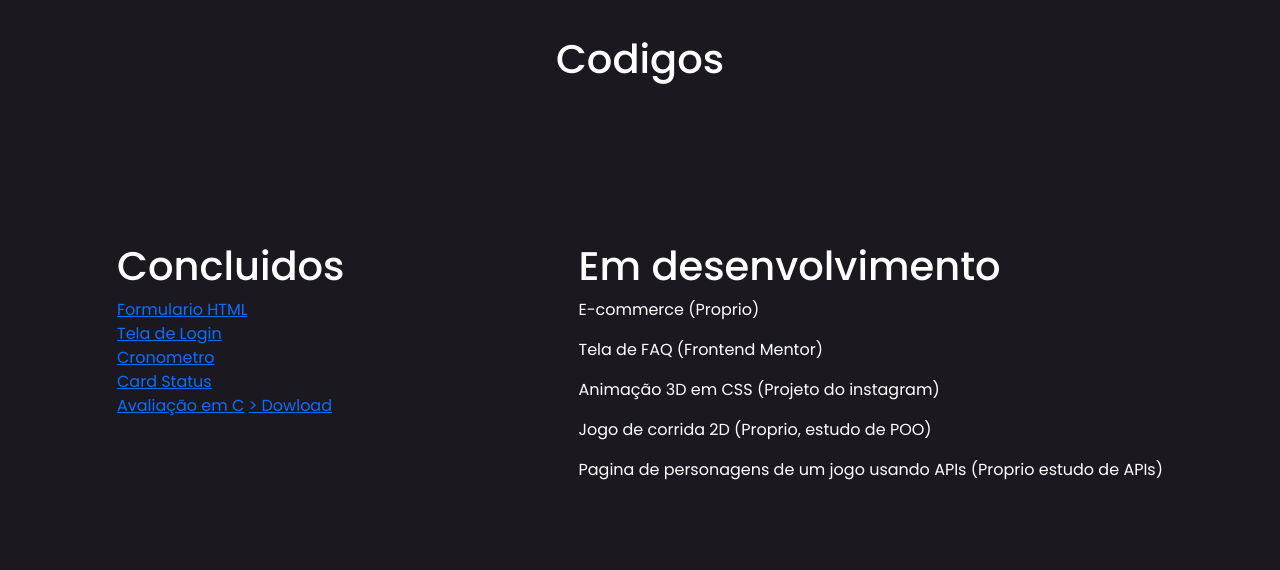
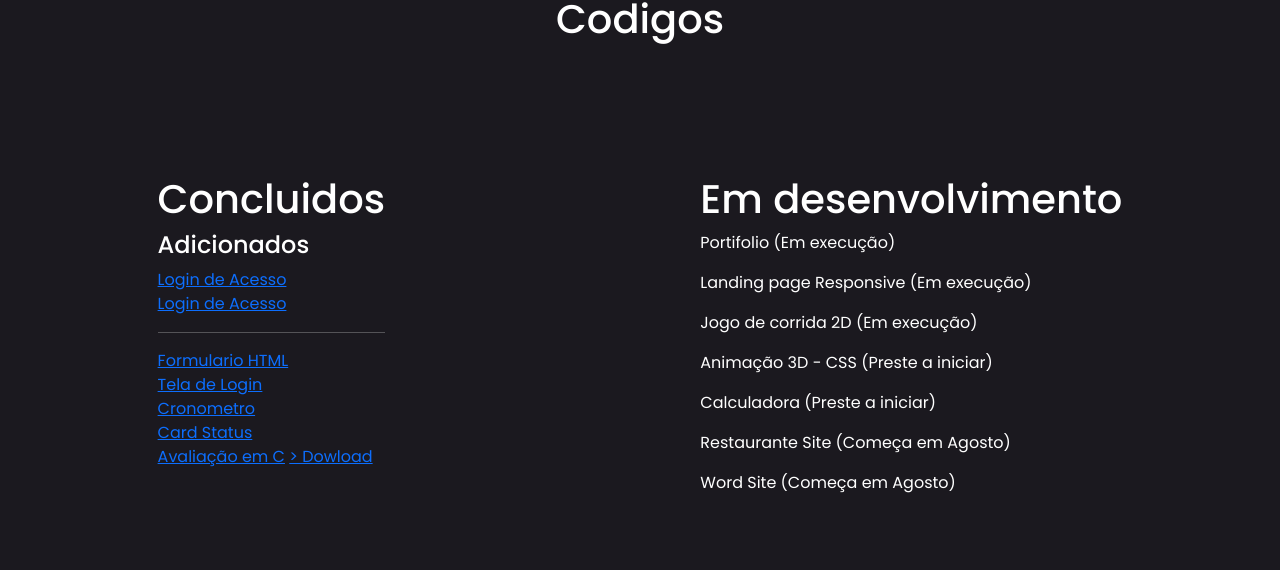
Before and after one commit to AntonioFilhoRoyal/Portifolio, a plain HTML site: page index.html in a window 1280 px wide. Shown: the part 1827-2397 px from the top of the page. Drawn offline with Linux system fonts and the light colour scheme; a web font is replaced by a local one.

Commit message:
Codigo adicionado

```diff
--- a/index.html
+++ b/index.html
@@ -85,6 +85,12 @@
                 <div>
                     <h1>Concluidos</h1>
                     <div class=div-item-c>
+                        <h4>Adicionados</h4>
+                        <div class=item-port-c><a href=https://login-validator-bear.netlify.app target=_blank>Login de Acesso</a>
+                        </div>
+                        <div class=item-port-c><a href=https://cours-page00.netlify.app target=_blank>Login de Acesso</a>
+                        </div>
+                        <hr>
                         <div class=item-port-c><a href=https://form-static-web.netlify.app/ target=_blank>Formulario
                                 HTML</a></div>
                         <div class=item-port-c><a href=https://login-staticweb.netlify.app/ target=_blank>Tela de
@@ -104,22 +110,25 @@
                     <h1>Em desenvolvimento</h1>
                     <div class=div-item-a>
                         <div class=item-port-a>
-                            <p>E-commerce (Proprio)</p>
+                            <p>Portifolio (Em execução)</p>
                         </div>
                         <div class=item-port-a>
-                            <p>Tela de FAQ (Frontend Mentor)</p>
+                            <p>Landing page Responsive (Em execução)</p>
                         </div>
                         <div class=item-port-a>
-                            <p>Animação 3D em CSS (Projeto do instagram)</p>
+                            <p>Jogo de corrida 2D (Em execução)</p>
                         </div>
                         <div class=item-port-a>
-                            <p>Jogo de corrida 2D (Proprio, estudo de POO)</p>
+                            <p>Animação 3D - CSS (Preste a iniciar)</p>
                         </div>
                         <div class=item-port-a>
-                            <p>Pagina de personagens de um jogo usando APIs (Proprio estudo de APIs)</p>
+                            <p>Calculadora (Preste a iniciar)</p>
                         </div>
                         <div class=item-port-a>
-                            <p></p>
+                            <p>Restaurante Site (Começa em Agosto)</p>
+                        </div>
+                        <div class=item-port-a>
+                            <p>Word Site (Começa em Agosto)</p>
                         </div>
                     </div>
                 </div>
```
